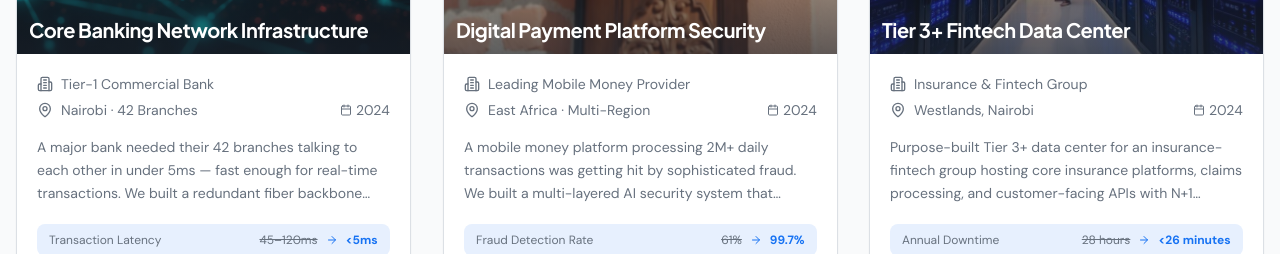
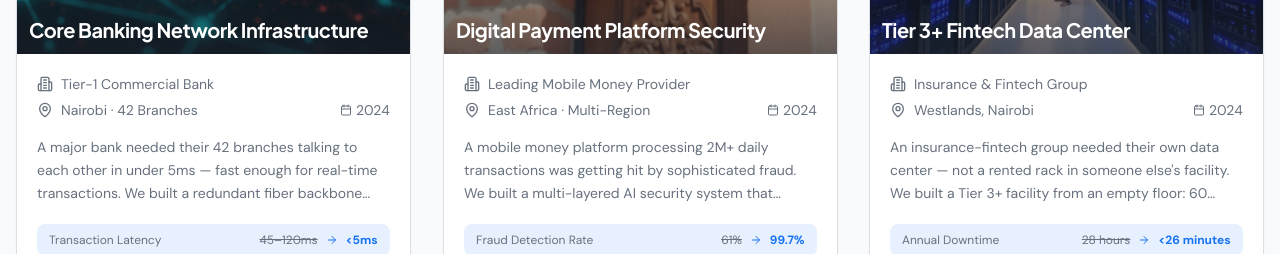
Before and after one commit to brianikua/nosteq-kenya-connect, a React (Vite) app: page /portfolio in a window 1280 px wide. Shown: the part 820-1074 px from the top of the page. Built offline with nearby package versions, Linux system fonts and the light colour scheme; the HTML template or start-up script is replaced by a standard one.

Commit message:
Preceding changes

```diff
--- a/src/data/projects.ts
+++ b/src/data/projects.ts
@@ -93,7 +93,7 @@ export const projects: Project[] = [
     client: "Insurance & Fintech Group",
     location: "Westlands, Nairobi",
     category: "Data Center",
-    description: "Purpose-built Tier 3+ data center for an insurance-fintech group hosting core insurance platforms, claims processing, and customer-facing APIs with N+1 redundancy.",
+    description: "An insurance-fintech group needed their own data center — not a rented rack in someone else's facility. We built a Tier 3+ facility from an empty floor: 60 racks, redundant everything, now hosting 12 fintech partners with zero data loss.",
     image: serverRoom,
     year: "2024",
     status: "completed",
```
